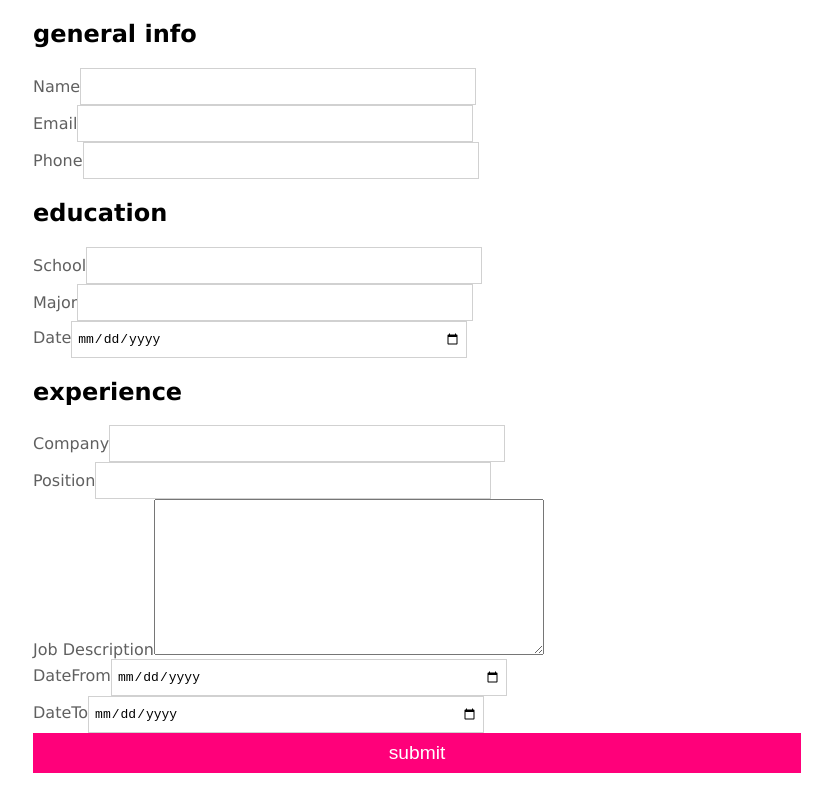
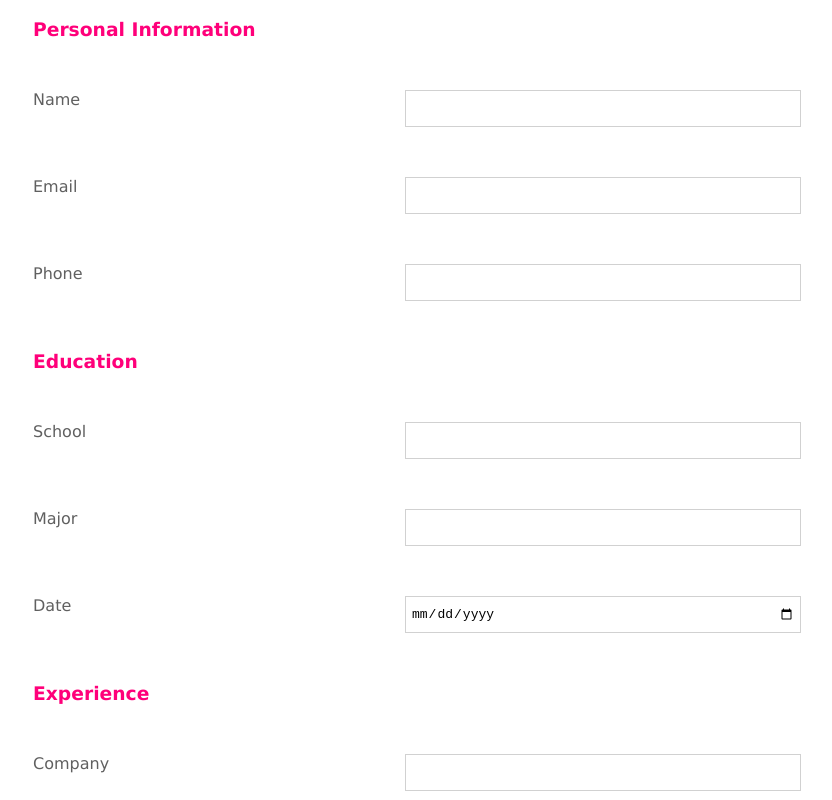
Before and after one commit to prosperitty/CV-project, a React (Create React App) app: page / in a window 1280 px wide. Shown: the top 800 px of the page, without its empty margins (223-1055 px from the left). Built offline with nearby package versions, Linux system fonts and the light colour scheme.

Commit message:
added class names to some elements for styling

```diff
--- a/src/App.js
+++ b/src/App.js
@@ -50,16 +50,20 @@ class App extends Component {
   render() {
     if(this.state.isSubmitted) {
       return (
-        <Application handleEdit={this.handleEdit} applicationInfo={this.state} />
+        <div className='cv'>
+          <Application handleEdit={this.handleEdit} applicationInfo={this.state} />
+        </div>
       );
     } else {
       return (
-        <div>
+        <div className='cv-form-container'>
           <form>
-            <General header='general info' applicationInfo={this.state} handleInputs={this.handleInputs} />
+            <General header='personal information' applicationInfo={this.state} handleInputs={this.handleInputs} />
             <Education header='education' applicationInfo={this.state} handleInputs={this.handleInputs} />
             <Experience header='experience' applicationInfo={this.state} handleInputs={this.handleInputs} />
-            <button type='button' onClick={this.handleSubmit}>submit</button>
+            <div className='btn-container'>
+              <button type='button' onClick={this.handleSubmit}>submit</button>
+            </div>
           </form>
         </div>
       );
--- a/src/components/Application.js
+++ b/src/components/Application.js
@@ -6,7 +6,6 @@ export default class Application extends Component {
   }
 
   render() {
-    console.log(this.props.applicationInfo)
     return (
       <div>
         <div>
@@ -26,7 +25,6 @@ export default class Application extends Component {
           <p>{this.props.applicationInfo.dateFrom}</p>
           <p>{this.props.applicationInfo.dateTo}</p>
         </div>
-        <h3>hello</h3>
         <button type='button' onClick={this.props.handleEdit}>edit</button>
       </div>
     );
--- a/src/components/Education.js
+++ b/src/components/Education.js
@@ -8,8 +8,8 @@ export default class Education extends Component {
 
   render() {
     return (
-      <div>
-        <h2>{this.props.header}</h2>
+      <div className='cv-section'>
+        <h3>{this.props.header}</h3>
         <Input inputType='text' inputName='school' info={this.props.applicationInfo.school} handleInputs={this.props.handleInputs} />
         <Input inputType='text' inputName='major' info={this.props.applicationInfo.major} handleInputs={this.props.handleInputs} />
         <Input inputType='date' inputName='date' info={this.props.applicationInfo.date} handleInputs={this.props.handleInputs} />
--- a/src/components/Experience.js
+++ b/src/components/Experience.js
@@ -8,11 +8,11 @@ export default class Experience extends Component {
 
   render() {
     return (
-      <div>
-        <h2>{this.props.header}</h2>
+      <div className='cv-section'>
+        <h3>{this.props.header}</h3>
         <Input inputType='text' inputName='company' info={this.props.applicationInfo.company} handleInputs={this.props.handleInputs} />
         <Input inputType='text' inputName='position' info={this.props.applicationInfo.position} handleInputs={this.props.handleInputs} />
-        <div>
+        <div className='input-container'>
           <label htmlFor='jobDescription'>job description</label>
           <textarea name='jobDescription' info={this.props.applicationInfo.jobDescription} handleInputs={this.props.handleInputs} />
         </div>
--- a/src/components/General.js
+++ b/src/components/General.js
@@ -8,8 +8,8 @@ export default class General extends Component {
 
   render() {
     return (
-      <div>
-        <h2>{this.props.header}</h2>
+      <div className='cv-section'>
+        <h3>{this.props.header}</h3>
         <Input inputType='text' inputName='name' info={this.props.applicationInfo.name} handleInputs={this.props.handleInputs} />
         <Input inputType='text' inputName='email' info={this.props.applicationInfo.email} handleInputs={this.props.handleInputs} />
         <Input inputType='text' inputName='phone' info={this.props.applicationInfo.phone} handleInputs={this.props.handleInputs} />
--- a/src/components/Input.js
+++ b/src/components/Input.js
@@ -7,7 +7,7 @@ export default class Input extends Component {
 
   render() {
     return (
-      <div>
+      <div className='input-container'>
         <label htmlFor={this.props.inputName}>{this.props.inputName}</label>
         <input type={this.props.inputType} name={this.props.inputName} value={this.props.info} onChange={this.props.handleInputs}/>
       </div>
```
